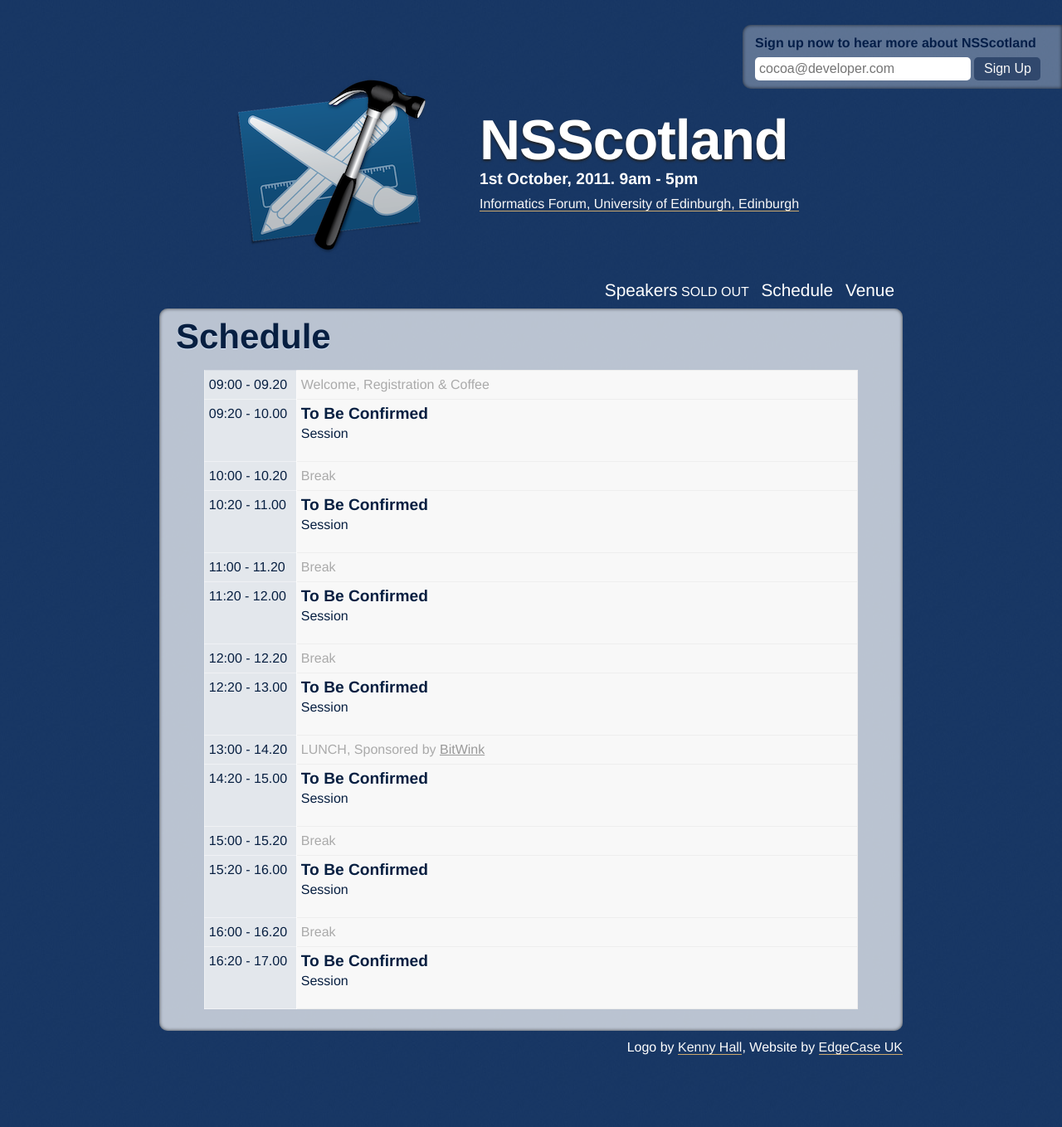
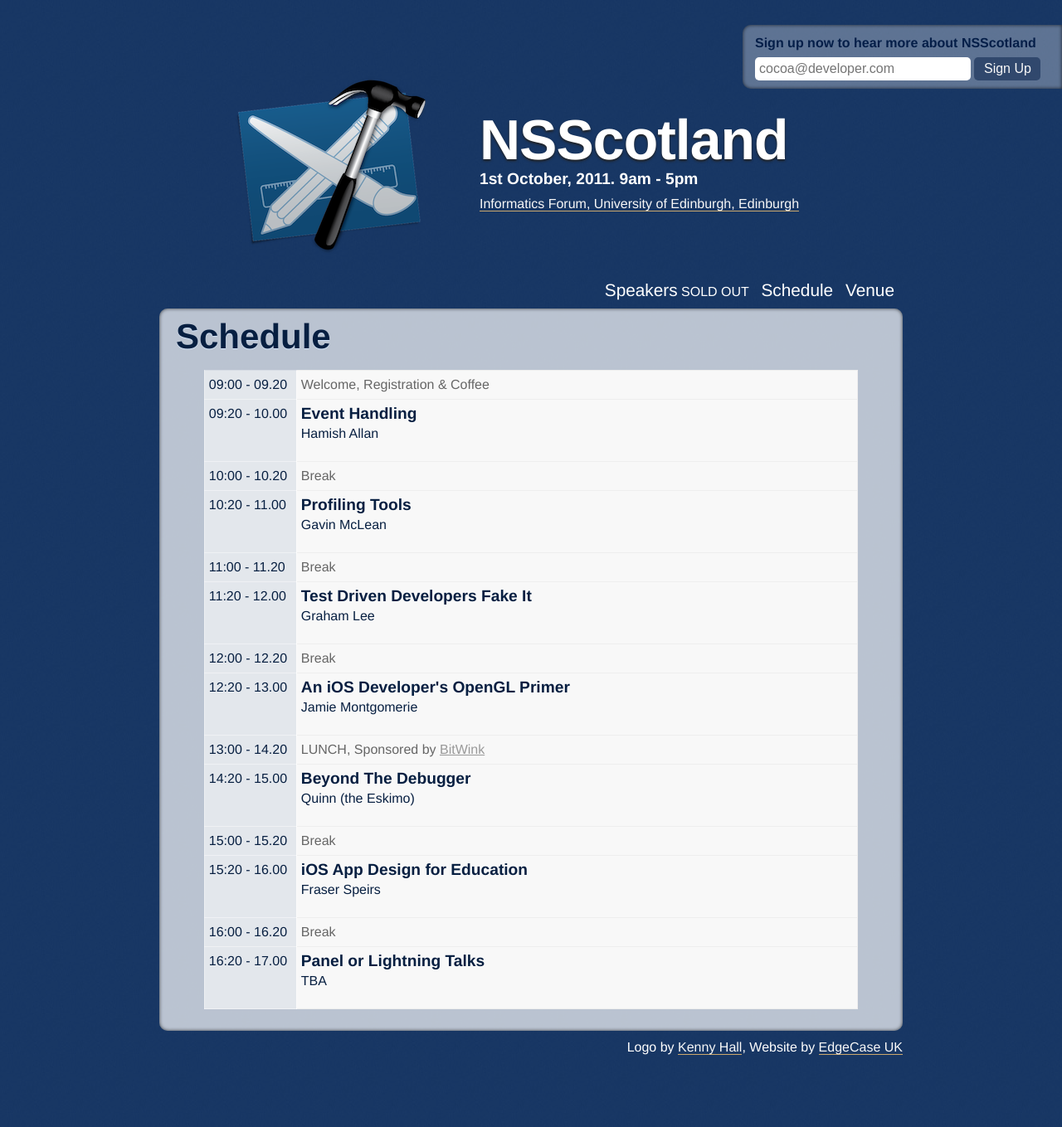
Before and after one commit to acf/nsscotland, a Jekyll site: the page built from schedule.html, in a window 1280 px wide. Shown: the whole page at 83% size. Built offline with Jekyll 4.4.1, drawn with Linux system fonts in a browser that asks for light colours.

Commit message:
Schedule

```diff
--- a/css/nsscotland.css
+++ b/css/nsscotland.css
@@ -319,7 +319,7 @@
 }
 
 table td.interval{
-  color: #aaa;
+  color: #666;
 }
 
 table td.interval a{
--- a/schedule.html
+++ b/schedule.html
@@ -13,8 +13,8 @@
   <tr>
     <th>09:20 - 10.00</th>
     <td>
-      <div class="talk">To Be Confirmed</div>
-      <div class="name">Session</div>
+      <div class="talk">Event Handling</div>
+      <div class="name">Hamish Allan</div>
     </td>
   </tr>
 
@@ -25,8 +25,8 @@
   <tr>
     <th>10:20 - 11.00</th>
     <td>
-      <div class="talk">To Be Confirmed</div>
-      <div class="name">Session</div>
+      <div class="talk">Profiling Tools</div>
+      <div class="name">Gavin McLean</div>
     </td>
   </tr>
 
@@ -37,8 +37,8 @@
   <tr>
     <th>11:20 - 12.00</th>
     <td>
-      <div class="talk">To Be Confirmed</div>
-      <div class="name">Session</div>
+      <div class="talk">Test Driven Developers Fake It</div>
+      <div class="name">Graham Lee</div>
     </td>
   </tr>
 
@@ -49,8 +49,8 @@
   <tr>
     <th>12:20 - 13.00</th>
     <td>
-      <div class="talk">To Be Confirmed</div>
-      <div class="name">Session</div>
+      <div class="talk">An iOS Developer's OpenGL Primer</div>
+      <div class="name">Jamie Montgomerie</div>
     </td>
   </tr>
 
@@ -62,8 +62,8 @@
   <tr>
     <th>14:20 - 15.00</th>
     <td>
-      <div class="talk">To Be Confirmed</div>
-      <div class="name">Session</div>
+      <div class="talk">Beyond The Debugger</div>
+      <div class="name">Quinn (the Eskimo)</div>
     </td>
   </tr>
 
@@ -74,8 +74,8 @@
   <tr>
     <th>15:20 - 16.00</th>
     <td>
-      <div class="talk">To Be Confirmed</div>
-      <div class="name">Session</div>
+      <div class="talk">iOS App Design for Education</div>
+      <div class="name">Fraser Speirs</div>
     </td>
   </tr>
 
@@ -86,8 +86,8 @@
   <tr>
     <th>16:20 - 17.00</th>
     <td>
-      <div class="talk">To Be Confirmed</div>
-      <div class="name">Session</div>
+      <div class="talk">Panel or Lightning Talks</div>
+      <div class="name">TBA</div>
     </td>
   </tr>
 </table>
```
Also changed, not shown: 8 other files.
